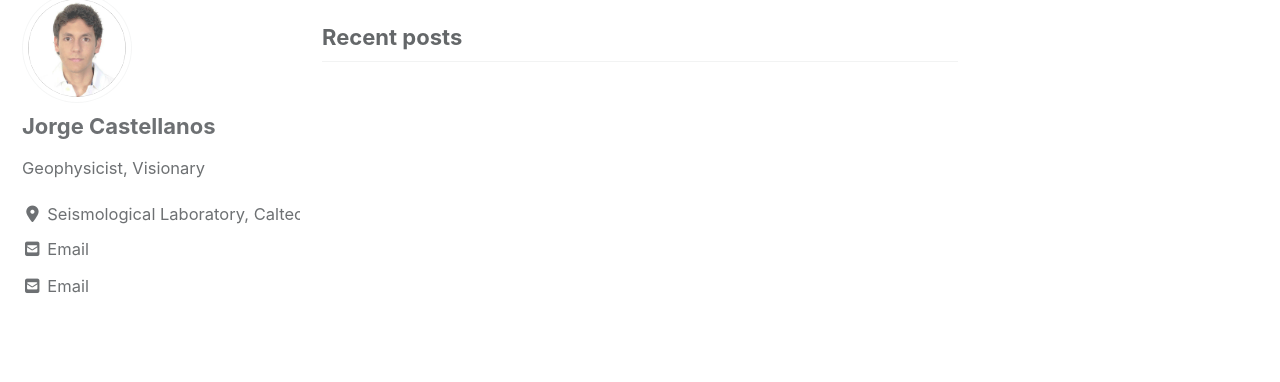
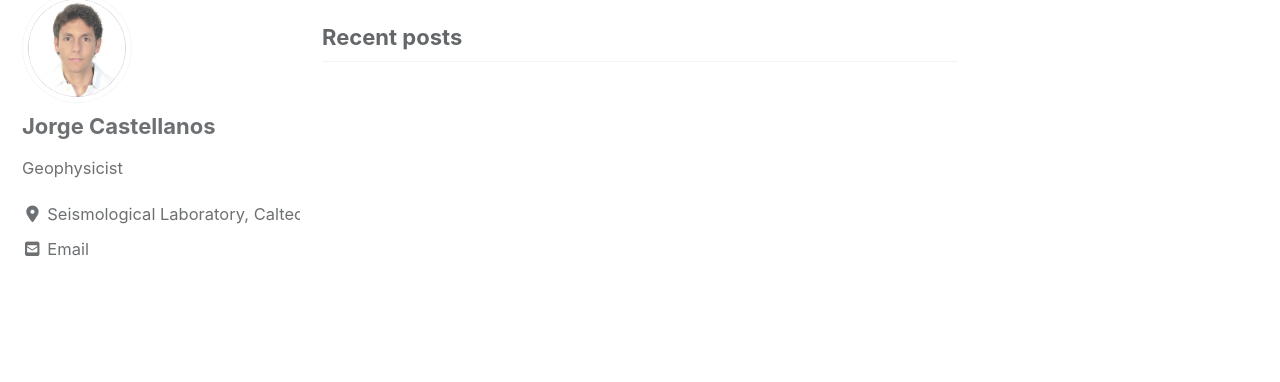
Before and after one commit to JorgeCastellanos90/JorgeCastellanos90.github.io, a Jekyll site: the page built from index.html, in a window 1280 px wide. Shown: the part 118-500 px from the top of the page. Built offline with Jekyll 4.4.1, drawn with Linux system fonts in a browser that asks for light colours; cached includes are drawn as plain includes; nearby versions of some CDN libraries; the list of posts is cut into pages by our own code.

Commit message:
Update _config.yml

```diff
--- a/_config.yml
+++ b/_config.yml
@@ -95,9 +95,9 @@ analytics:
 author:
   name             : "Jorge Castellanos"
   avatar           : "/assets/images/profile.jpg"
-  bio              : "Geophysicist, Visionary"
+  bio              : "Geophysicist"
   location         : "Seismological Laboratory, Caltech"
-  email            : mailto:jacastil@caltech.edu
+  email            :
   links:
     - label: "Email"
       icon: "fas fa-fw fa-envelope-square"
```
